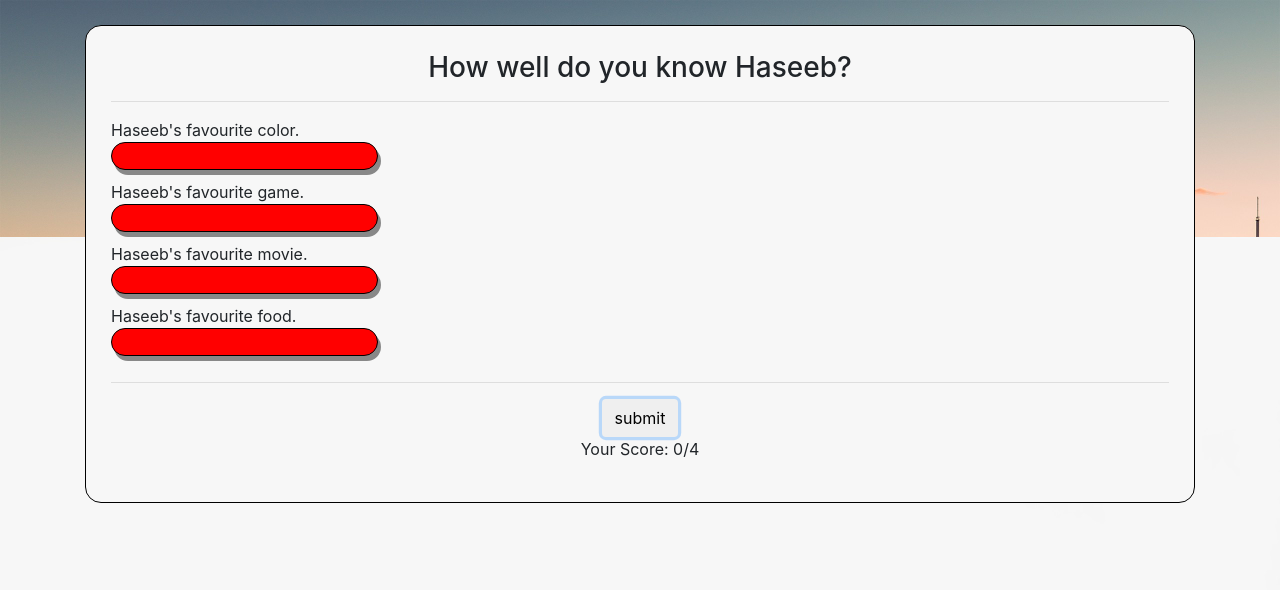
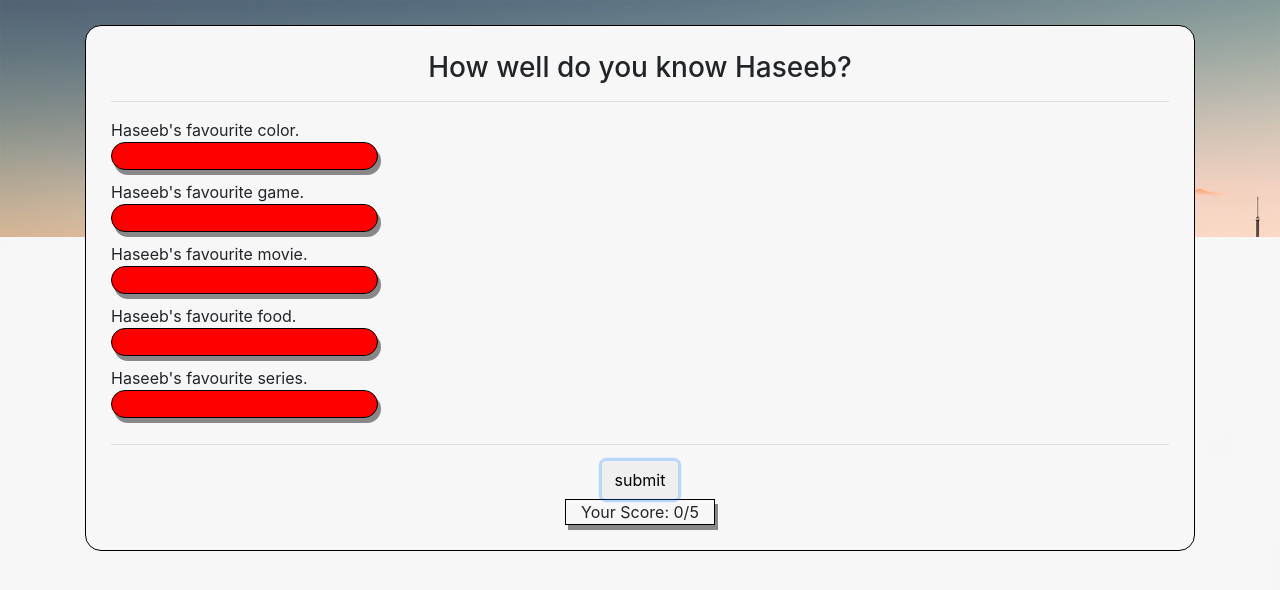
Before and after one commit to Haseeb-Qamar/pweb, a plain HTML site: page about.html in a window 1280 px wide. Both pictures are taken after a click on the button "submit". Drawn offline with Linux system fonts and the light colour scheme.

Commit message:
added new files

```diff
--- a/about.html
+++ b/about.html
@@ -36,6 +36,10 @@
         <span class="mytext">Haseeb's favourite food.</span>
         <input type="text" id="food">
       </div>
+      <div class="inputs">
+        <span class="mytext">Haseeb's favourite series.</span>
+        <input type="text" id="series">
+      </div>
       <hr>
       <div id="btn" class="text-center">
         <input type="button" name="" id="" value="submit" class="btn btn-default" onclick="test()">
@@ -50,10 +54,11 @@
 <script type="text/javascript">
   function test(){
     var score = 0;
-    var color = document.getElementById('color').value;
-    var game = document.getElementById('game').value;
-    var movie = document.getElementById('movie').value;
-    var food = document.getElementById('food').value;
+    var color = document.getElementById('color').value.toLowerCase();
+    var game = document.getElementById('game').value.toLowerCase();
+    var movie = document.getElementById('movie').value.toLowerCase();
+    var food = document.getElementById('food').value.toLowerCase();
+    var series = document.getElementById('series').value.toLowerCase();
     if(color == 'yellow' || color == 'black'){
       document.getElementById('color').style.backgroundColor = "rgba(7, 166, 99, 1)";
       score++;
@@ -80,7 +85,14 @@
     else {
       document.getElementById('food').style.backgroundColor = "red";
     }
-    document.getElementById('answer').innerHTML = "Your Score: " + score + "/4";
+    if(series== 'the walking dead'){
+      document.getElementById('series').style.backgroundColor = "rgba(7, 166, 99, 1)";
+      score++;
+    }
+    else {
+      document.getElementById('series').style.backgroundColor = "red";
+    }
+    document.getElementById('answer').innerHTML = "Your Score: " + score + "/5";
   }
 </script>
   </body>
--- a/style.css
+++ b/style.css
@@ -60,7 +60,12 @@ td{
   margin: 0 auto;
   margin-top: 25px;
 }
-
+#answer{
+  border: 1px solid black;
+  width: 150px;
+  box-shadow: 3px 5px #888888;
+  margin: 0 auto;
+}
 .inputs input{
   border-radius: 1em;
   border: 1px solid black;
```
Also changed, not shown: 1 other file.
